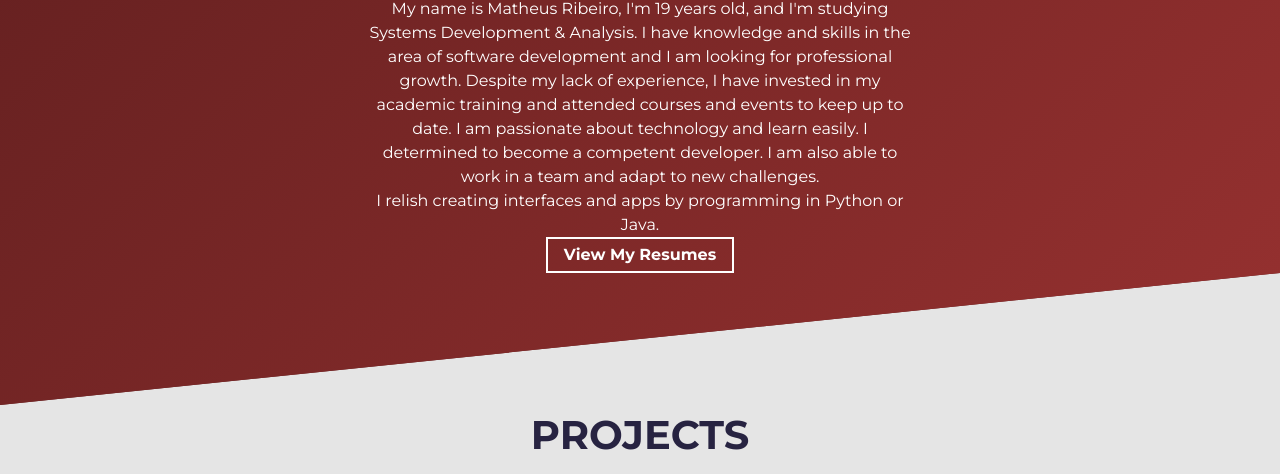
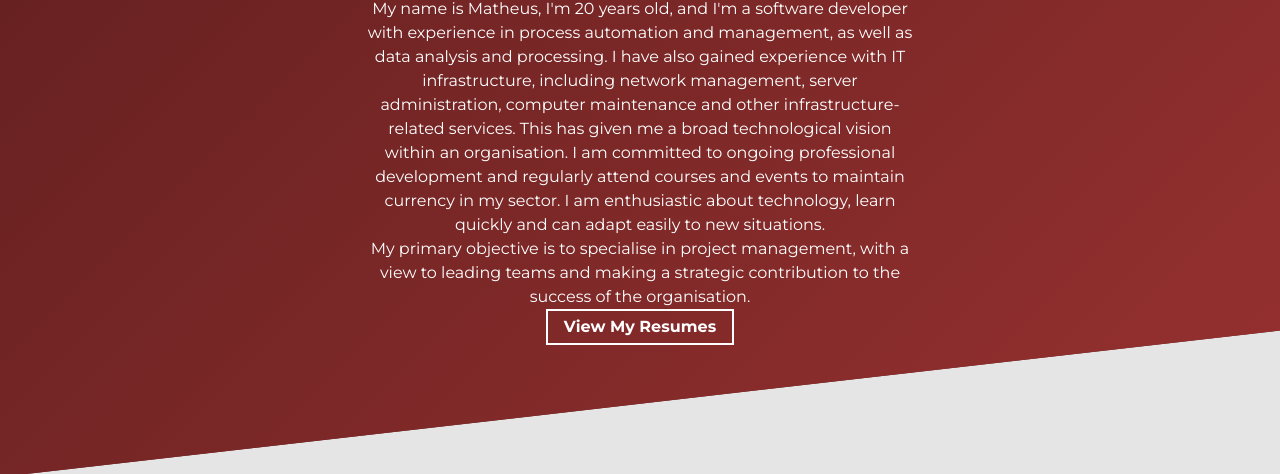
Before and after one commit to matheusrbr11/matheusrbr11.github.io, a plain HTML site: page index.html in a window 1280 px wide. Shown: the part 1055-1529 px from the top of the page. Drawn offline with Linux system fonts and the light colour scheme.

Commit message:
portfolio

```diff
--- a/index.html
+++ b/index.html
@@ -144,14 +144,17 @@
           </div>
           <div class="about-wrapper__info">
             <p class="about-wrapper__info-text">
-              My name is Matheus Ribeiro, I'm 19 years old, and I'm studying Systems Development & Analysis.
-              I have knowledge and skills in the area of software development and I am looking for professional growth.
-              Despite my lack of experience, I have invested in my academic training and attended courses and events to keep up to date.
-              I am passionate about technology and learn easily. I determined to become a competent developer.
-              I am also able to work in a team and adapt to new challenges.
+              My name is Matheus, I'm 20 years old, and I'm a software developer with experience in process automation and management,
+              as well as data analysis and processing. I have also gained experience with IT infrastructure, including network management,
+              server administration, computer maintenance and other infrastructure-related services.
+              This has given me a broad technological vision within an organisation.
+              I am committed to ongoing professional development and regularly attend courses and events to maintain currency in my sector.
+              I am enthusiastic about technology, learn quickly and can adapt easily to new situations.
+
             </p>
             <p class="about-wrapper__info-text">
-              I relish creating interfaces and apps by programming in Python or Java.
+              My primary objective is to specialise in project management, with a view to leading teams and
+              making a strategic contribution to the success of the organisation.
             </p>
             <span class="about-wrapper__cta">
               <a href="https://linktr.ee/matheusrbr11" target="_blank" rel="noopener noreferrer" class="cta-btn cta-btn--resume">View My Resumes</a>
```
